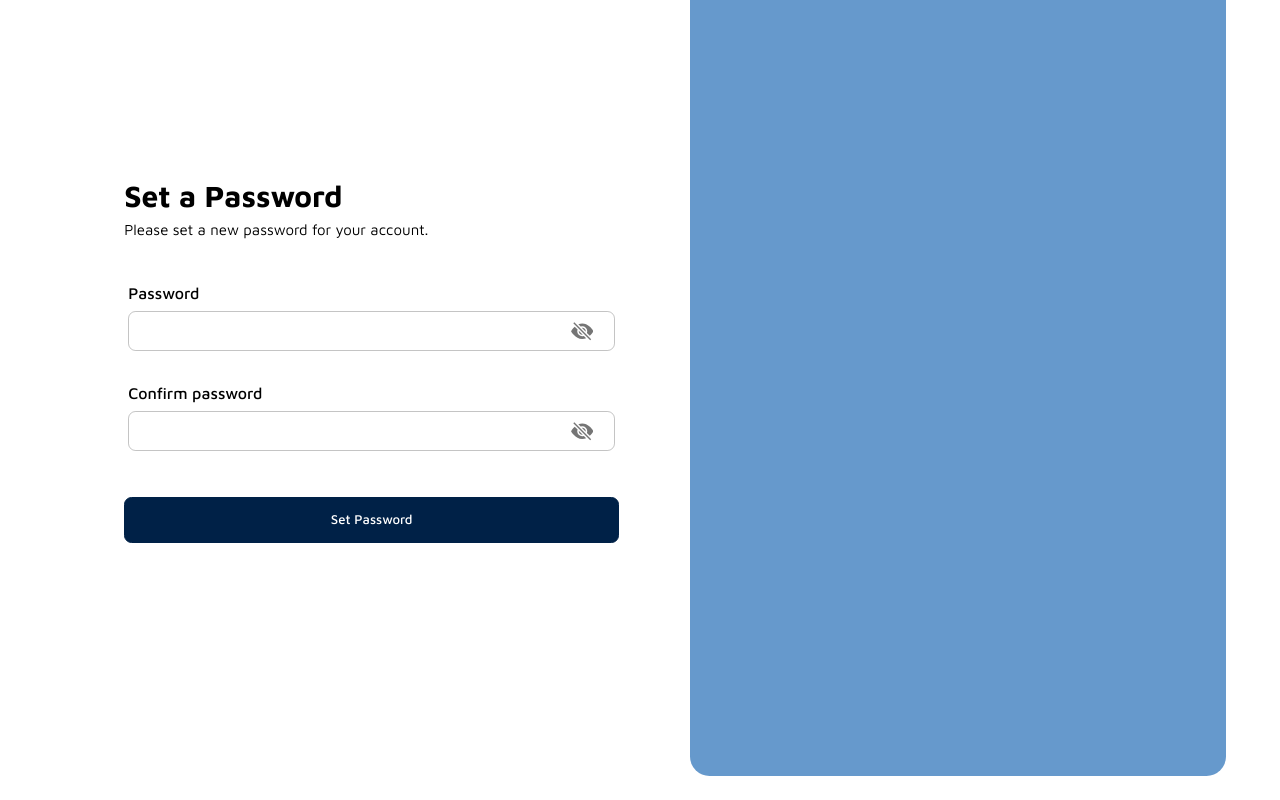
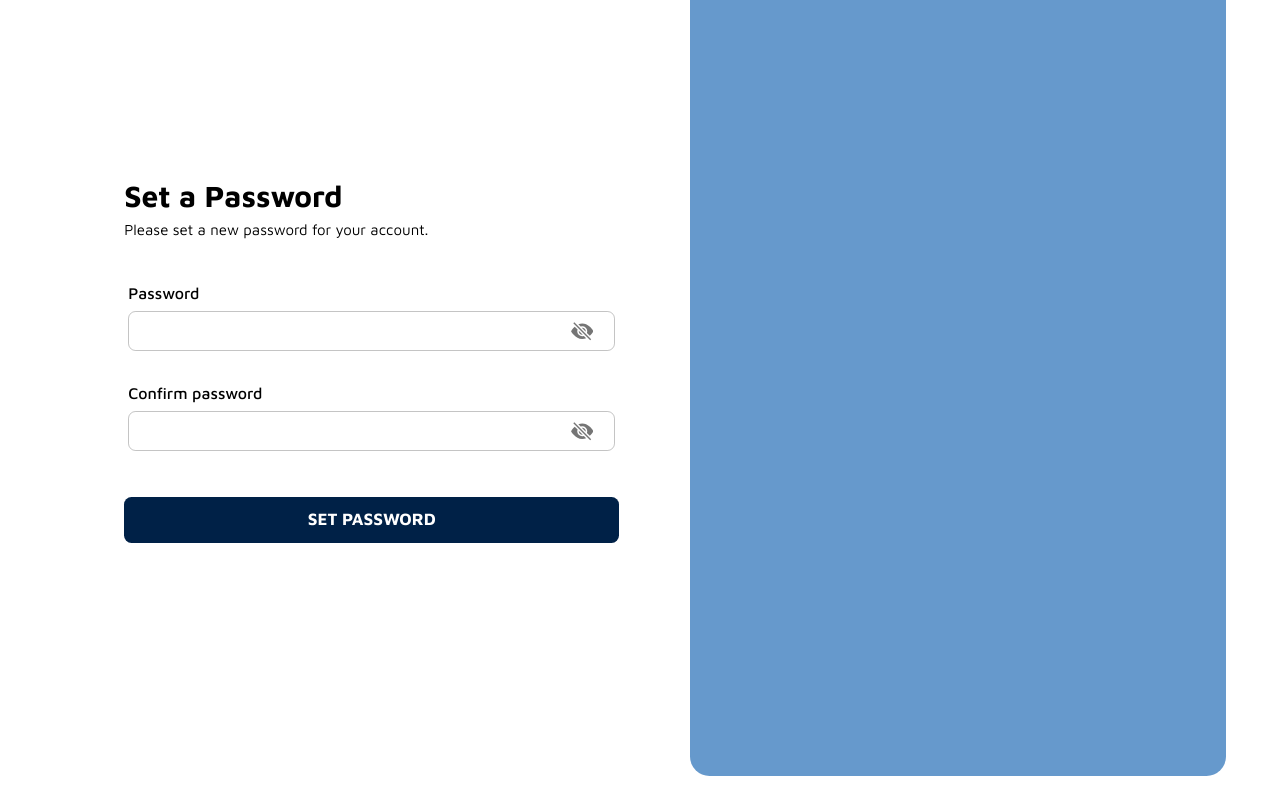
Before and after one commit to glumia-ltd/klubiq-web, a React (Vite) app in the folder apps/landlord-portal/: page /setPassword in a window 1280 px wide. Built offline with nearby package versions, Linux system fonts and the light colour scheme; no server answers.

Commit message:
refactor: Update button styles and theme colors

```diff
--- a/apps/landlord-portal/src/context/ThemeContext/theme.ts
+++ b/apps/landlord-portal/src/context/ThemeContext/theme.ts
@@ -6,9 +6,11 @@ export const LightTheme: Theme = createTheme({
 			main: '#002147',
 			light: '#0096FF',
 			dark: '#1F305E',
+			contrastText: '#FFFFFF',
 		},
 		secondary: {
 			main: '#FFD700',
+			light: '#6699CC',
 			dark: '#FF6400',
 			contrastText: '#ffffff',
 		},
--- a/apps/landlord-portal/src/pages/ForgotPassword/index.tsx
+++ b/apps/landlord-portal/src/pages/ForgotPassword/index.tsx
@@ -1,4 +1,5 @@
-import { Button, Grid, Typography } from '@mui/material';
+import { SubmitButton } from '../../styles/button';
+import { Grid, Typography } from '@mui/material';
 import ArrowBackIosIcon from '@mui/icons-material/ArrowBackIos';
 import LoginLayout from '../../Layouts/LoginLayout';
 import { useFormik } from 'formik';
@@ -137,25 +138,7 @@ const ForgotPassword = () => {
 									textAlign: 'center',
 								}}
 							>
-								<Button
-									type='submit'
-									sx={{
-										border: '1px solid #002147',
-										borderRadius: '0.5rem',
-										fontSize: '18px',
-										color: 'white',
-										background: '#002147',
-										height: '3.1rem',
-										width: '100%',
-										'&:hover': {
-											color: '#FFFFFF',
-											background: '#6699CC',
-											cursor: 'pointer',
-										},
-									}}
-								>
-									Set Password
-								</Button>
+								<SubmitButton type='submit'>Set Password</SubmitButton>
 							</Grid>
 						</Grid>
 					</Grid>
--- a/apps/landlord-portal/src/pages/Login/index.tsx
+++ b/apps/landlord-portal/src/pages/Login/index.tsx
@@ -1,14 +1,13 @@
 /* eslint-disable @typescript-eslint/no-explicit-any */
 import LoginLayout from '../../Layouts/LoginLayout';
+import { SubmitButton, LoadingSubmitButton } from '../../styles/button';
 import {
-	Button,
 	// Checkbox,
 	// FormControlLabel,
 	// FormGroup,
 	Grid,
 	Typography,
 } from '@mui/material';
-import LoadingButton from '@mui/lab/LoadingButton';
 import ControlledTextField from '../../components/ControlledComponents/ControlledTextField';
 import { useFormik } from 'formik';
 import * as yup from 'yup';
@@ -276,40 +275,15 @@ const Login = () => {
 								}}
 							>
 								{loading ? (
-									<LoadingButton
+									<LoadingSubmitButton
 										loading
 										loadingPosition='center'
 										variant='outlined'
-										sx={{
-											border: '1px solid #002147',
-											borderRadius: '0.5rem',
-											color: 'white',
-											height: '3.1rem',
-											width: '100%',
-										}}
 									>
 										Sign In
-									</LoadingButton>
+									</LoadingSubmitButton>
 								) : (
-									<Button
-										type='submit'
-										sx={{
-											border: '1px solid #002147',
-											borderRadius: '0.5rem',
-											color: 'white',
-											background: '#002147',
-											height: '3.1rem',
-											width: '100%',
-											fontSize: '18px',
-											'&:hover': {
-												color: '#FFFFFF',
-												background: '#6699CC',
-												cursor: 'pointer',
-											},
-										}}
-									>
-										Sign In
-									</Button>
+									<SubmitButton type='submit'> Sign In </SubmitButton>
 								)}
 							</Grid>
 
--- a/apps/landlord-portal/src/pages/SetPassword/index.tsx
+++ b/apps/landlord-portal/src/pages/SetPassword/index.tsx
@@ -1,4 +1,5 @@
-import { Button, Grid, Typography } from '@mui/material';
+import { Grid, Typography } from '@mui/material';
+import { SubmitButton } from '../../styles/button';
 import LoginLayout from '../../Layouts/LoginLayout';
 import ControlledPasswordField from '../../components/ControlledComponents/ControlledPasswordField';
 import { useFormik } from 'formik';
@@ -113,24 +114,7 @@ const SetPassword = () => {
 									marginTop: '1rem',
 								}}
 							>
-								<Button
-									type='submit'
-									sx={{
-										border: '1px solid #002147',
-										borderRadius: '0.5rem',
-										color: 'white',
-										background: '#002147',
-										height: '3.1rem',
-										width: '100%',
-										'&:hover': {
-											color: '#002147',
-											background: '#FFFFFF',
-											cursor: 'pointer',
-										},
-									}}
-								>
-									Set Password
-								</Button>
+								<SubmitButton type='submit'>Set Password</SubmitButton>
 							</Grid>
 						</Grid>
 					</Grid>
--- a/apps/landlord-portal/src/pages/SignUp/CreateAccount.tsx
+++ b/apps/landlord-portal/src/pages/SignUp/CreateAccount.tsx
@@ -1,10 +1,11 @@
 /* eslint-disable @typescript-eslint/no-explicit-any */
-import { Grid, Typography, Button } from '@mui/material';
+import { Grid, Typography } from '@mui/material';
 import ControlledTextField from '../../components/ControlledComponents/ControlledTextField';
 import { useFormik } from 'formik';
 import * as yup from 'yup';
 import ControlledPasswordField from '../../components/ControlledComponents/ControlledPasswordField';
 import { Link } from '@mui/material';
+import { SubmitButton, LoadingSubmitButton } from '../../styles/button';
 // import ControlledCheckBox from '../../components/ControlledComponents/ControlledCheckbox';
 import { useNavigate } from 'react-router-dom';
 import { signInWithCustomToken } from 'firebase/auth';
@@ -14,7 +15,6 @@ import { useDispatch } from 'react-redux';
 import { api } from '../../api';
 import { authEndpoints } from '../../helpers/endpoints';
 import { useState } from 'react';
-import LoadingButton from '@mui/lab/LoadingButton';
 import { openSnackbar } from '../../store/SnackbarStore/SnackbarSlice';
 
 const CreateAccount: React.FC = () => {
@@ -249,42 +249,17 @@ label='I agree to the Terms & Conditions'
 						}}
 					>
 						{loading ? (
-							<LoadingButton
+							<LoadingSubmitButton
 								loading
 								loadingPosition='center'
 								variant='outlined'
-								sx={{
-									border: '1px solid #002147',
-									borderRadius: '0.5rem',
-									color: 'white',
-									height: '3.1rem',
-									fontSize: '18px',
-									width: '100%',
-								}}
-							>
-								Sign In
-							</LoadingButton>
-						) : (
-							<Button
-								type='submit'
-								disableRipple
-								sx={{
-									border: '1px solid #002147',
-									color: 'white',
-									background: '#002147',
-									height: '3.1rem',
-									fontSize: '18px',
-									width: '100%',
-									borderRadius: '8px',
-									'&:hover': {
-										color: 'white',
-										background: '#6699CC',
-										cursor: 'pointer',
-									},
-								}}
 							>
 								Sign Up
-							</Button>
+							</LoadingSubmitButton>
+						) : (
+							<SubmitButton type='submit' disableRipple>
+								Sign Up
+							</SubmitButton>
 						)}
 					</Grid>
 					<Grid
--- /dev/null
+++ b/apps/landlord-portal/src/styles/button.ts
@@ -0,0 +1,33 @@
+import { styled } from '@mui/material/styles';
+import Button, { ButtonProps } from '@mui/material/Button';
+import LoadingButton from '@mui/lab/LoadingButton';
+
+export const SubmitButton = styled(Button)<ButtonProps>(({ theme }) => ({
+	backgroundColor: theme.palette.primary.main,
+	color: theme.palette.primary.contrastText,
+	height: '3.1rem',
+	width: '100%',
+	fontSize: '1.125rem',
+	fontWeight: 'bold',
+	borderRadius: '0.5rem',
+	padding: '0.5rem 1rem',
+	textTransform: 'uppercase',
+	'&:hover': {
+		backgroundColor: theme.palette.secondary.light,
+		cursor: 'pointer',
+		color: theme.palette.primary.contrastText,
+	},
+}));
+
+export const LoadingSubmitButton = styled(LoadingButton)<ButtonProps>(
+	({ theme }) => ({
+		color: theme.palette.primary.contrastText,
+		height: '3.1rem',
+		width: '100%',
+		fontSize: '1.125rem',
+		fontWeight: 'bold',
+		borderRadius: '0.5rem',
+		padding: '0.5rem 1rem',
+		border: `0.063rem solid ${theme.palette.primary.main}`,
+	}),
+);
```
